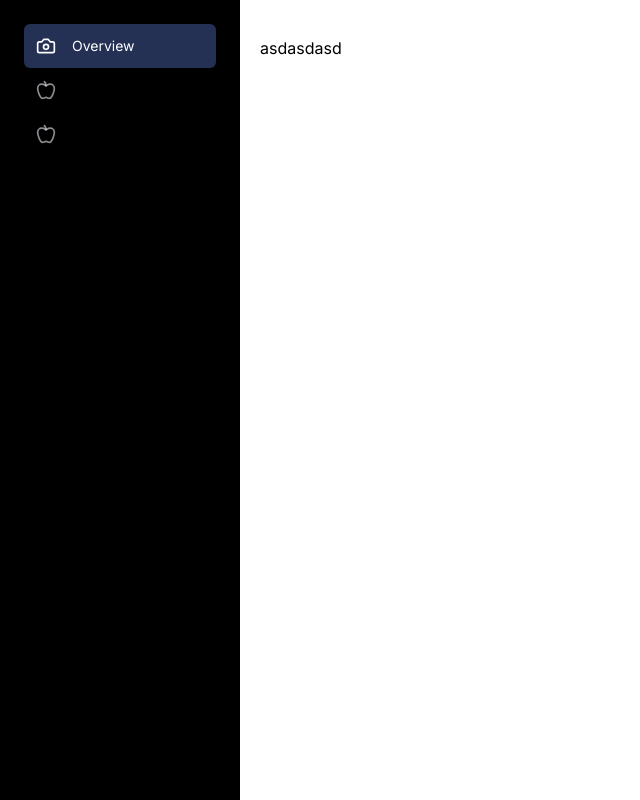
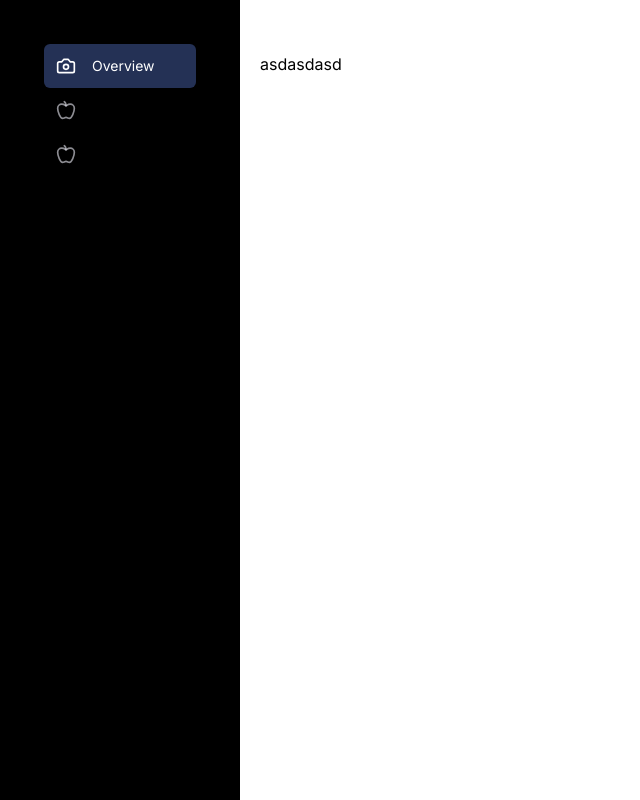
Before and after one commit to kelvym/k-tasks, a Next.js app: page / in a window 1280 px wide. Shown: the whole page, without its empty margins (0-640 px from the left). Built offline with nearby package versions, Linux system fonts and the light colour scheme.

Commit message:
style: Adjust main structure style and global style configs

```diff
--- a/app/(dashboard)/_components/sidebar/index.tsx
+++ b/app/(dashboard)/_components/sidebar/index.tsx
@@ -3,11 +3,9 @@ import { Navigation } from './navigation'
 
 export const Sidebar = () => {
   return (
-    <nav className="w-60 h-full bg-black">
+    <nav className="w-20 md:w-60 h-full bg-black p-5">
       <Navigation></Navigation>
       <UserButton />
-      {/* <Logo /> */}
-      {/* <Actions /> */}
     </nav>
   )
 }
--- a/app/(dashboard)/layout.tsx
+++ b/app/(dashboard)/layout.tsx
@@ -9,9 +9,10 @@ export default function RootLayout({
   return (
     <div className="flex h-full">
       <Sidebar />
-      <div className="p-5">
-        {/* breadcrumbs */}
-        <Breadcrumbs />
+      <div className="p-5 flex-grow">
+        <div className="mb-4">
+          <Breadcrumbs />
+        </div>
         {children}
       </div>
     </div>
--- a/app/globals.css
+++ b/app/globals.css
@@ -4,7 +4,8 @@
 
 @layer base {
   :root {
-    --background: 0 0% 100%;
+    --background: #fff;
+    --background-secondary: #e9e9e9;
     --foreground: #000000;
 
     --card: 0 0% 100%;
@@ -34,9 +35,11 @@
     --radius: 0.5rem;
   }
 
-  .dark {
+  @media (prefers-color-scheme: dark) {
+    :root {
       --foreground: #bdbdbd;
       --background: #171717;
+      --background-secondary: #282828;
 
       --card: 0 0% 3.9%;
       --card-foreground: 0 0% 98%;
@@ -61,6 +64,7 @@
       --ring: 0 0% 83.1%;
     }
   }
+}
 
 @layer base {
   * {
@@ -83,13 +87,6 @@ body {
   background-color: var(--background);
 }
 
-@media (prefers-color-scheme: dark) {
-  :root {
-    --foreground: #bdbdbd;
-    --background: #171717;
-  }
-}
-
 @layer utilities {
   .text-balance {
     text-wrap: balance;
--- a/tailwind.config.ts
+++ b/tailwind.config.ts
@@ -19,10 +19,14 @@ const config = {
     },
     extend: {
       colors: {
+        header: '#fff',
         border: 'hsl(var(--border))',
         input: 'hsl(var(--input))',
         ring: 'hsl(var(--ring))',
-        background: 'hsl(var(--background))',
+        background: {
+          DEFAULT: 'var(--background)',
+          secondary: 'var(--background-secondary)',
+        },
         foreground: 'var(--foreground)',
         primary: 'var(--primary)',
         secondary: {
```
Lines whose indentation alone changed are shown as unchanged.
